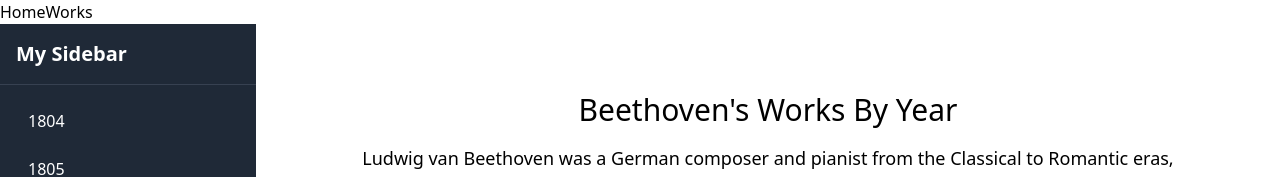
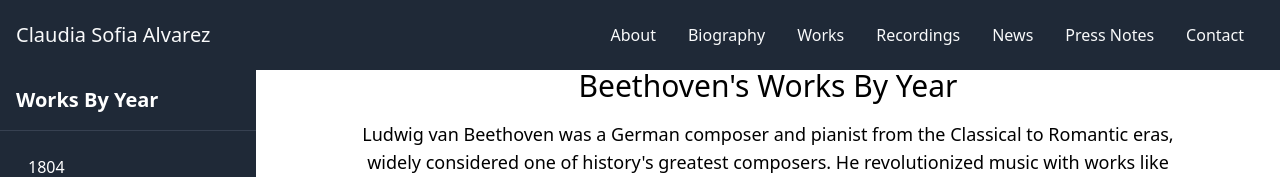
Before and after one commit to yepsan95/claudia-sofia-alvarez-portfolio, a Vue app: page /works in a window 1280 px wide. Shown: the top 177 px of the page. Built offline with nearby package versions, Linux system fonts and the light colour scheme.

Commit message:
feat: create nav-bar component and implement it in layout [22]

```diff
--- a/src/App.vue
+++ b/src/App.vue
@@ -1,11 +1,23 @@
 <template>
   <div id="app">
-    <router-link to="/">Home</router-link>
-    <router-link to="/works">Works</router-link>
-    <router-view></router-view>
+    <base-nav-bar :title="navBarTitle" :options="navBarOptions" />
+    <router-view />
   </div>
 </template>
 
-<script setup lang="ts"></script>
+<script setup lang="ts">
+import BaseNavBar from "./components/BaseNavBar.vue";
+
+const navBarTitle = "Claudia Sofia Alvarez";
+const navBarOptions = [
+  { name: "about", label: "About", to: "/" },
+  { name: "biography", label: "Biography", to: "/biography" },
+  { name: "works", label: "Works", to: "/works" },
+  { name: "recordings", label: "Recordings", to: "/recordings" },
+  { name: "news", label: "News", to: "/news" },
+  { name: "pressNotes", label: "Press Notes", to: "/press-notes" },
+  { name: "contact", label: "Contact", to: "/contact" },
+];
+</script>
 
 <style scoped></style>
--- /dev/null
+++ b/src/components/BaseNavBar.vue
@@ -0,0 +1,38 @@
+<template>
+  <nav
+    class="fixed top-0 left-0 flex justify-between align-middle bg-gray-800 text-gray-50 w-full h-[70px] z-50"
+  >
+    <div class="flex items-center ml-4">
+      <span class="text-xl">
+        {{ props.title }}
+      </span>
+    </div>
+    <div class="flex justify-between items-center mr-5">
+      <router-link
+        v-for="option in props.options"
+        :key="option.name"
+        :to="option.to"
+        class="hover:bg-gray-600 px-4 py-4 rounded-lg"
+      >
+        {{ option.label }}
+      </router-link>
+    </div>
+  </nav>
+</template>
+
+<script setup lang="ts">
+import { RouterLink } from "vue-router";
+
+type NavBarOption = { name: string; label: string; to: string };
+
+const props = defineProps({
+  title: {
+    type: String,
+    required: true,
+  },
+  options: {
+    type: Array<NavBarOption>,
+    required: true,
+  },
+});
+</script>
--- a/src/components/BaseSidebar.vue
+++ b/src/components/BaseSidebar.vue
@@ -1,6 +1,6 @@
 <template>
   <aside
-    class="fixed top-6 left-0 h-[calc(105vh-4rem)] w-64 bg-gray-800 text-white overflow-y-auto z-10"
+    class="fixed top-[70px] left-0 h-[calc(105vh-4rem)] w-64 bg-gray-800 text-white overflow-y-auto z-10"
   >
     <div class="p-4 border-b border-gray-700">
       <h2 class="text-xl font-semibold">{{ props.header }}</h2>
--- a/src/components/BaseTimeline.vue
+++ b/src/components/BaseTimeline.vue
@@ -1,6 +1,7 @@
 <template>
   <div class="min-h-screen">
     <base-sidebar
+      :header="sidebarHeader"
       :options="sidebarOptions"
       @option-click="handleSidebarOptionClick"
     />
@@ -63,6 +64,11 @@ const props = defineProps({
     required: false,
     default: () => ({}),
   },
+  sidebarHeader: {
+    type: String,
+    required: false,
+    default: "My Sidebar",
+  },
 });
 
 const sidebarOptions: { label: string; id: string }[] = Object.keys(
--- a/src/views/WorksView.vue
+++ b/src/views/WorksView.vue
@@ -3,6 +3,7 @@
     title="Beethoven's Works By Year"
     :subtitle="subtitle"
     :timeline-data="worksByYear"
+    :sidebar-header="sidebarHeader"
   />
 </template>
 
@@ -16,6 +17,8 @@ const subtitle = `
   transitioning Western art music from the Classical to the Romantic period. Despite experiencing deafness in his adult life, he continued to compose,
   creating some of his most celebrated pieces during this challenging time.
 `;
+
+const sidebarHeader = "Works By Year";
 </script>
 
 <style scoped></style>
```
